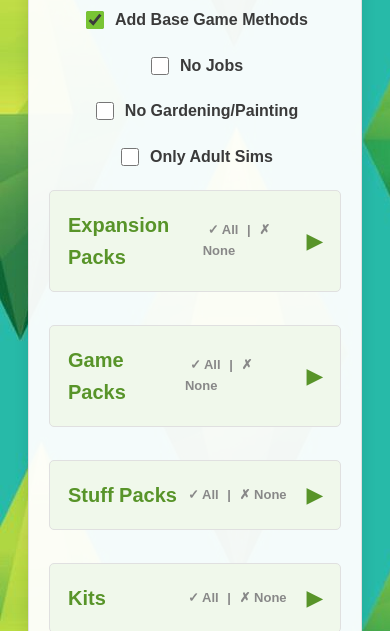
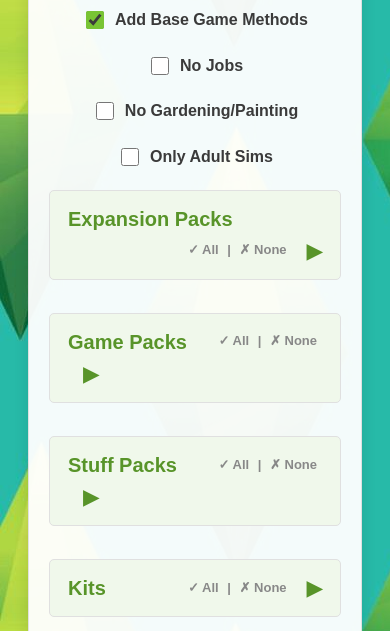
Before and after one commit to ambrosia04/Sims-4-Rags-to-Riches, a plain HTML site: page index.html in a window 390 px wide. Shown: the part 187-818 px from the top of the page. Drawn offline with Linux system fonts and the light colour scheme.

Commit message:
More responsive

```diff
--- a/style.css
+++ b/style.css
@@ -61,7 +61,7 @@ h1 {
     cursor: pointer;
 }
 
-/* --- Collapsible Styles --- */
+/* --- Collapsible Styles (UPDATED for responsiveness) --- */
 .pack-section {
     margin-bottom: 10px;
 }
@@ -70,7 +70,7 @@ h1 {
     background-color: var(--light-green-bg);
     color: var(--sims-green-dark);
     cursor: pointer;
-    padding: 18px;
+    padding: 12px 18px; /* Adjusted padding */
     border: 1px solid var(--border-color);
     text-align: left;
     outline: none;
@@ -78,6 +78,8 @@ h1 {
     border-radius: 5px;
     display: flex;
     align-items: center;
+    flex-wrap: wrap; /* --- ADDED: Allows items to wrap to a new line --- */
+    justify-content: space-between; /* --- ADDED: Helps space out items --- */
     transition: background-color 0.2s ease;
 }
 
@@ -86,14 +88,17 @@ h1 {
 }
 
 .header-title {
-    flex-grow: 1;
+    margin-right: 15px; /* Add some space between title and controls */
 }
 
 .check-all-controls {
     font-size: 13px;
     font-weight: bold;
     color: #888;
-    margin-right: 15px;
+    text-align: right; /* --- ADDED: Keeps it aligned to the right --- */
+    flex-grow: 1; /* Allows it to take up remaining space */
+    margin-top: 5px; /* Adds space when it wraps */
+    margin-bottom: 5px; /* Adds space when it wraps */
 }
 
 .check-all-btn, .uncheck-all-btn {
@@ -114,6 +119,7 @@ h1 {
 
 .collapsible-header .arrow {
     transition: transform 0.3s ease;
+    margin-left: 15px; /* Ensure space between controls and arrow */
 }
 
 .collapsible-header.active .arrow {
@@ -246,7 +252,7 @@ h1 {
     background-color: var(--sims-green-dark);
 }
 
-/* --- NEW & UPDATED: Output Styles --- */
+/* --- Output Styles --- */
 #household-output, #challenge-output {
     background: var(--light-green-bg);
     padding: 20px;
```
